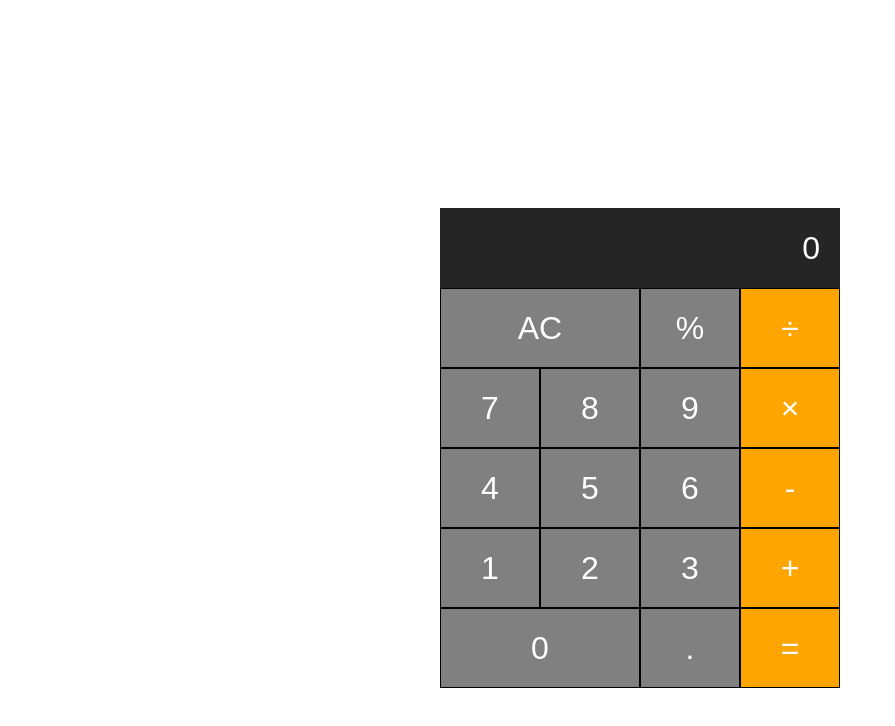
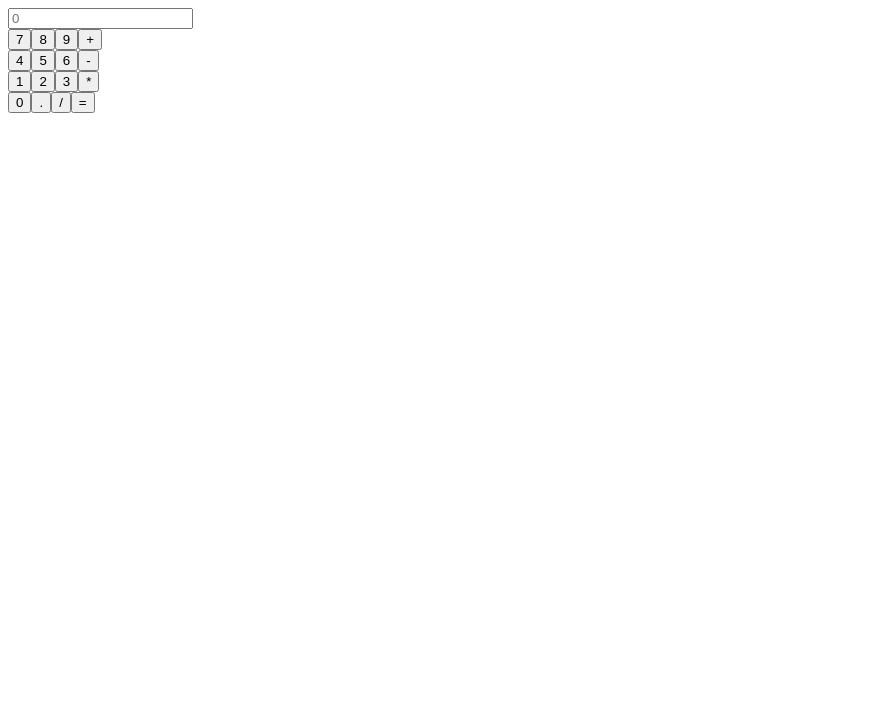
Before and after one commit to putrianggitakr/kalkulator, a plain HTML site: page index.html in a window 1280 px wide. Shown: the whole page, without its empty margins (0-895 px from the left). Drawn offline with Linux system fonts and the light colour scheme.

Commit message:
Update index.html

```diff
--- a/index.html
+++ b/index.html
@@ -1,57 +1,55 @@
-<!DOCTYPE html>
-<html lang="en">
+<!doctype html>
+<html>
 <head>
-    <meta charset="UTF-8">
-    <meta http-equiv="X-UA-Compatible" content="IE=edge">
-    <meta name="viewport" content="width=device-width, initial-scale=1.0">
+<meta charset="utf-8">
+<title>JavaSctipt Calculator | Web Dev Trick</title>
 	<link rel="stylesheet" href="stylesheet.css">
-    <title>Kalkulator</title>
 </head>
+
 <body>
-    <div class="calculator">
-        <input type="text" class="calculator-screen" value="0" disabled>
-        <div class="calculator-keys">
-            <!-- Baris 1 -->
+	<script>
+	function calcNumbers(result){
+		form.displayResult.value=form.displayResult.value+result;
+
+	}
+	</script>
+	<div class="container">
+		<form name="form">
+		<div class="display">
+			<input type="text" placeholder="0" name="displayResult" />
+		</div>
+			<div class="buttons">
 			  <div class="row">
-                <button class="all-clear">AC</button>
-                <button class="percentage">%</button>
-                <button class="operator" value="/">&divide;</button>
+				<input type="button" name="b7" value="7" onClick="calcNumbers(b7.value)">
+				  <input type="button" name="b8" value="8" onClick="calcNumbers(b8.value)">
+				  <input type="button" name="b9" value="9" onClick="calcNumbers(b9.value)">
+				  <input type="button" name="addb" value="+" onClick="calcNumbers(addb.value)">
 				</div>
 
-            <!-- Baris 2 -->
 				<div class="row">
-                <button class="number" value="7">7</button>
-                <button class="number" value="8">8</button>
-                <button class="number" value="9">9</button>
-                <button class="operator" value="*">&times;</button>
+				<input type="button" name="b4" value="4" onClick="calcNumbers(b4.value)">
+				  <input type="button" name="b5" value="5" onClick="calcNumbers(b5.value)">
+				  <input type="button" name="b6" value="6" onClick="calcNumbers(b6.value)">
+				  <input type="button" name="subb" value="-" onClick="calcNumbers(subb.value)">
 				</div>
 
-            <!-- Baris 3 -->
 				<div class="row">
-                <button class="number" value="4">4</button>
-                <button class="number" value="5">5</button>
-                <button class="number" value="6">6</button>
-                <button class="operator" value="-">-</button>
+				<input type="button" name="b1" value="1" onClick="calcNumbers(b1.value)">
+				  <input type="button" name="b2" value="2" onClick="calcNumbers(b2.value)">
+				  <input type="button" name="b3" value="3" onClick="calcNumbers(b3.value)">
+				  <input type="button" name="mulb" value="*" onClick="calcNumbers(mulb.value)">
 				</div>
 
-            <!-- Baris 4 -->
 				<div class="row">
-                <button class="number" value="1">1</button>
-                <button class="number" value="2">2</button>
-                <button class="number" value="3">3</button>
-                <button class="operator" value="+">+</button>
-            </div>
-
-            <!-- Baris 5 -->
-            <div class="row">
-                <button class="number zero-btn" value="0">0</button>
-                <button class="decimal" value=".">.</button>
-                <button class="equal-sign">=</button>
-            </div>
+				<input type="button" name="b0" value="0" onClick="calcNumbers(b0.value)">
+				  <input type="button" name="potb" value="." onClick="calcNumbers(potb.value)">
+				  <input type="button" name="divb" value="/" onClick="calcNumbers(divb.value)">
+				  <input type="button" class="red" value="=" onClick="displayResult.value=eval(displayResult.value)">
 				</div>
 			</div>
 
-    <script type="text/javascript" src="script.js">
-    </script>
+		</form>
+	</div>
 </body>
+
 </html>
```
Lines whose indentation alone changed are shown as unchanged.
